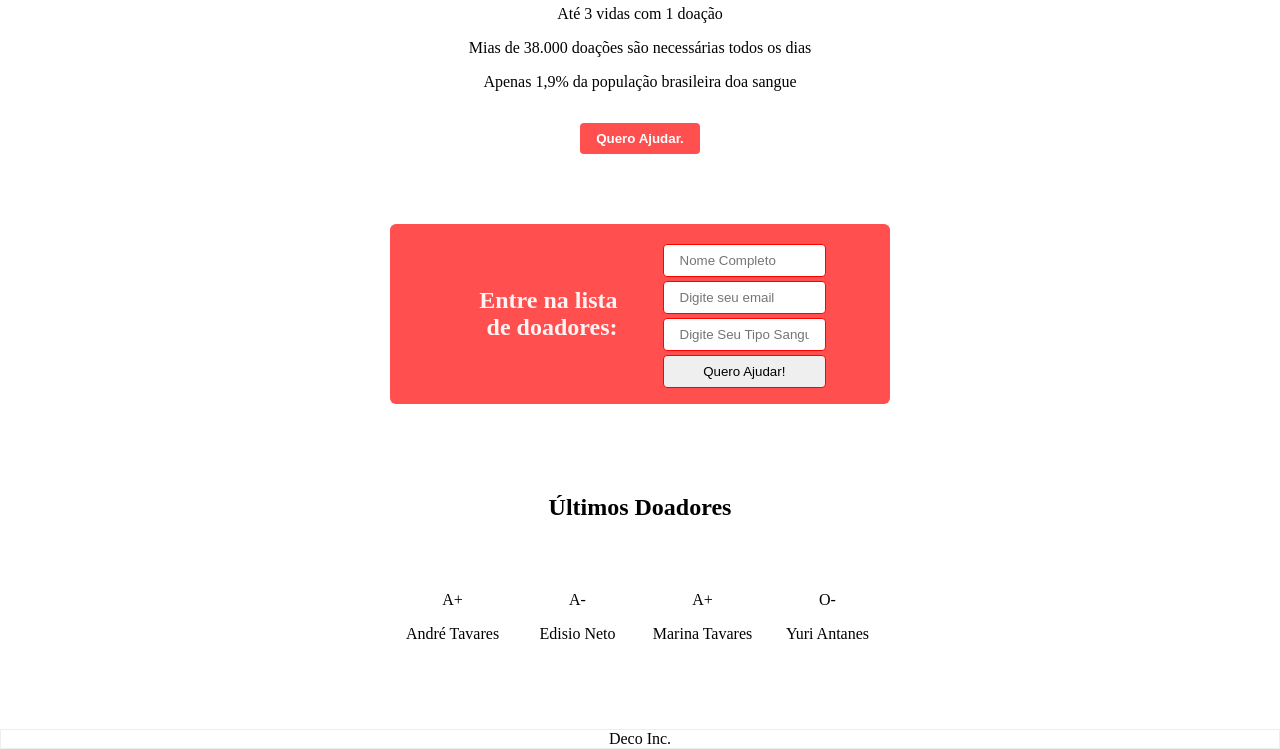
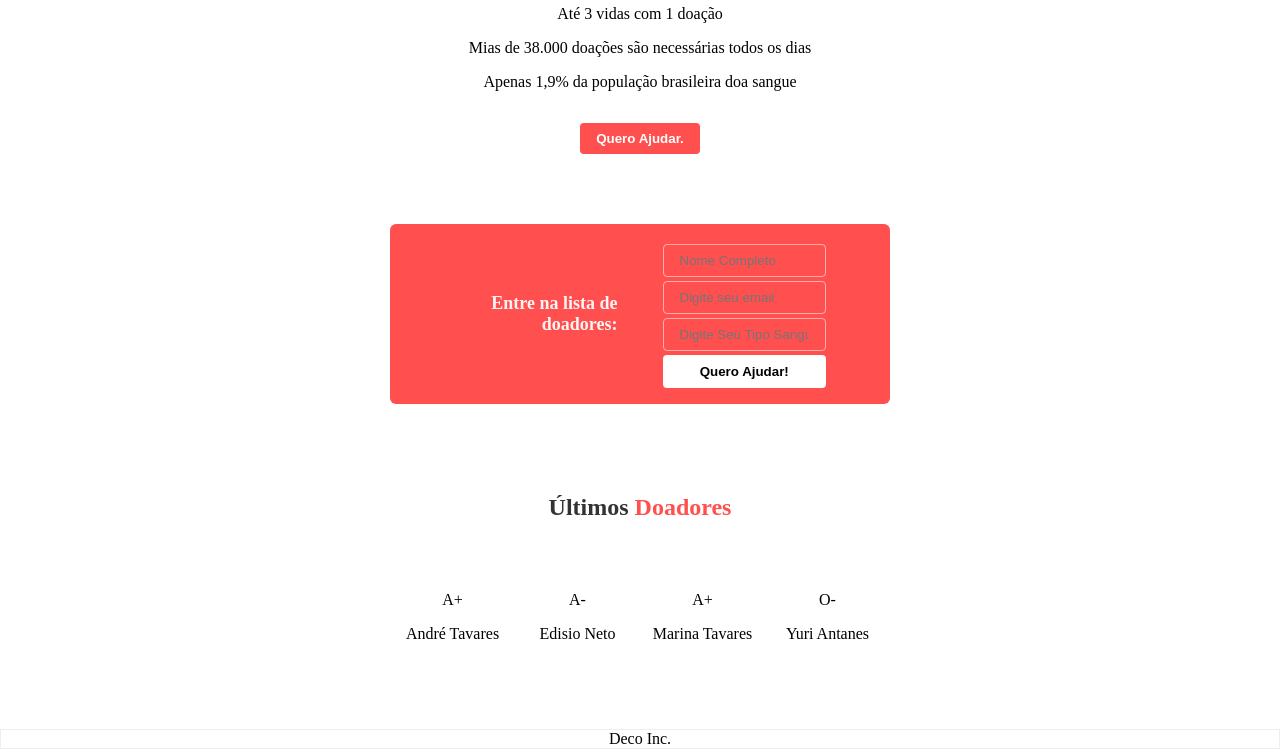
Before and after one commit to AndreVTavares/LaunchApp, a plain HTML site: page idex.html in a window 1280 px wide. Shown: the part 170-919 px from the top of the page. Drawn offline with Linux system fonts and the light colour scheme.

Commit message:
styles and finishing layout

```diff
--- a/idex.html
+++ b/idex.html
@@ -33,7 +33,7 @@
     </section>
 
     <main>
-        <h2>Últimos Doadores</h2>
+        <h2>Últimos <span>Doadores</span></h2>
 
         <section class="donors">
             <div class="donor">
--- a/style.css
+++ b/style.css
@@ -13,6 +13,10 @@ body {
     flex-direction: column;
 
     height: 100vh;
+}
+
+h1, h2 {
+    color: #000000cc
 }
 
 header, main, footer {
@@ -62,16 +66,30 @@ form input, form button {
 
     padding: 8px 16px;
     border-radius: 4px;
-    border: 1px red solid;
+    border: 1px #ffffff88 solid;
+}
+
+form input {
+    background-color: transparent;
+}
+
+form button {
+    font-weight: bold;
+    background-color: white;
 }
 
 .form h2 {
     text-align: right;
     color:#ffffffee;
+    font-size: 18px;
 }
 
 header h1, main h2 {
     margin-bottom: 70px;
+}
+
+main h2 span {
+    color: #ff4f4f
 }
 
 footer {
```
